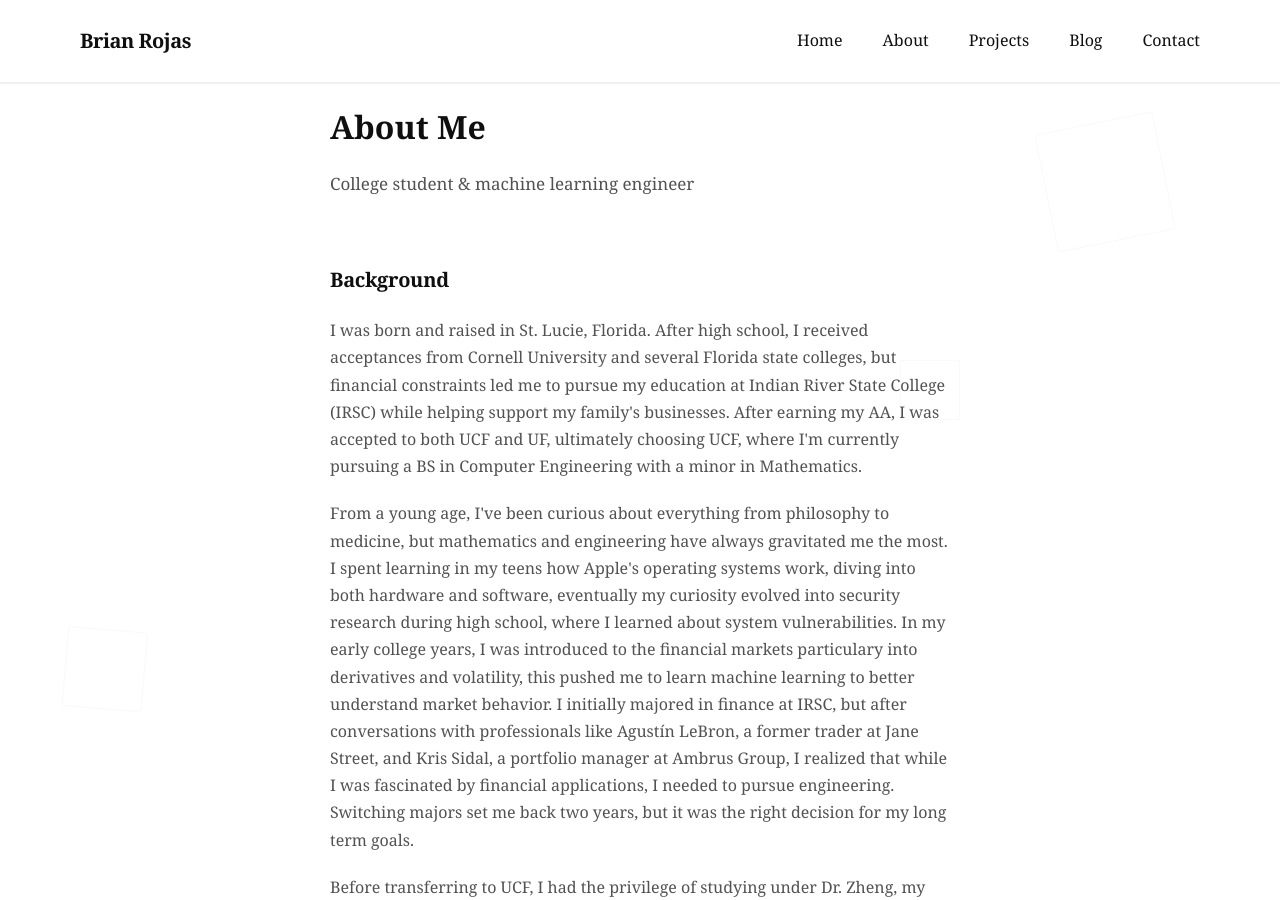
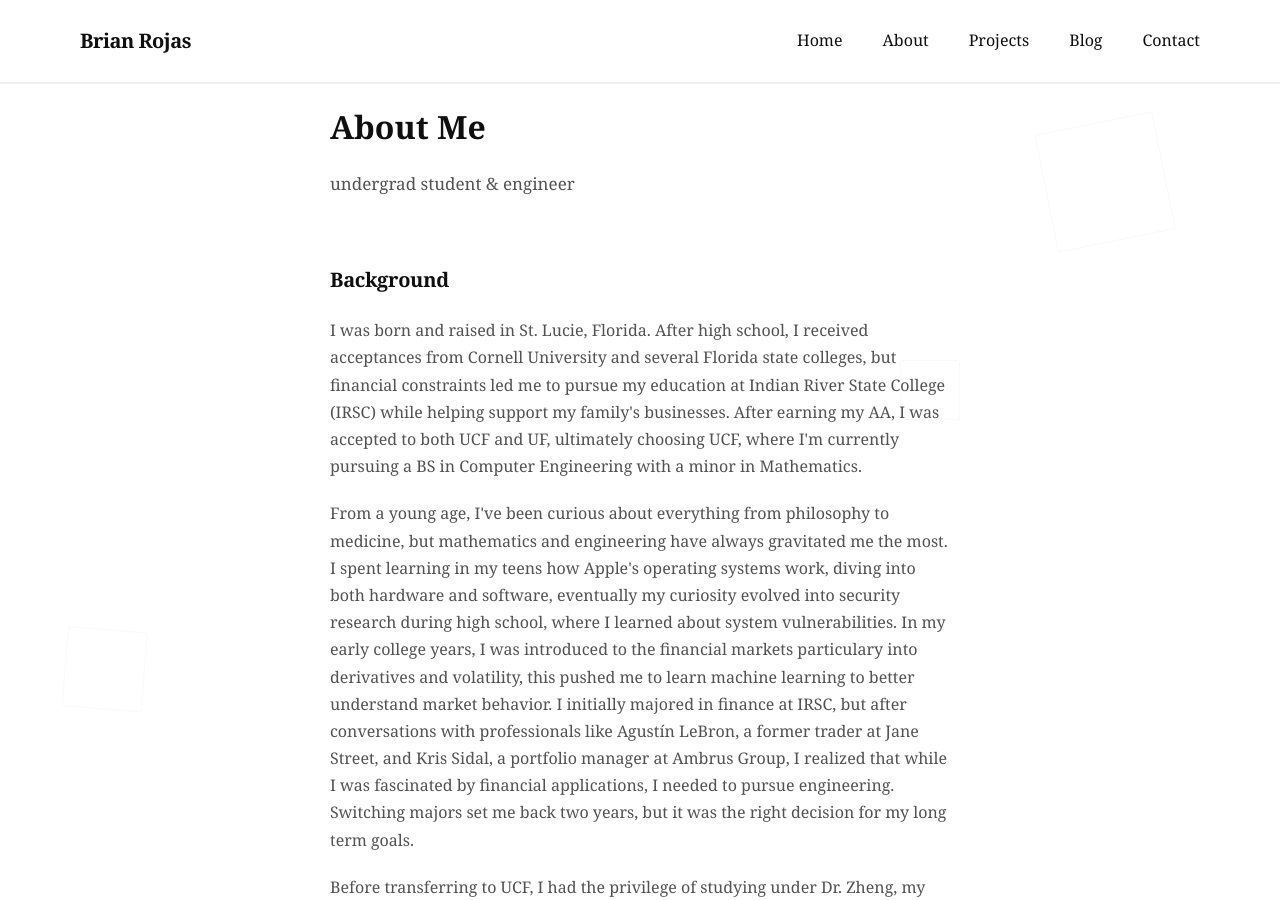
Before and after one commit to brianrojrc/brianrojrc.github.io, a Jekyll site: the page built from about.md, in a window 1280 px wide and 900 px high. Built offline with Jekyll 4.4.1, drawn with Linux system fonts in a browser that asks for light colours.

Commit message:
Update about.md

```diff
--- a/about.md
+++ b/about.md
@@ -5,7 +5,7 @@ title: About
 
 <header class="page-header">
     <h1>About Me</h1>
-    <p class="intro">College student & machine learning engineer</p>
+    <p class="intro">undergrad student & engineer</p>
 </header>
 
 <section class="about-content">
```
